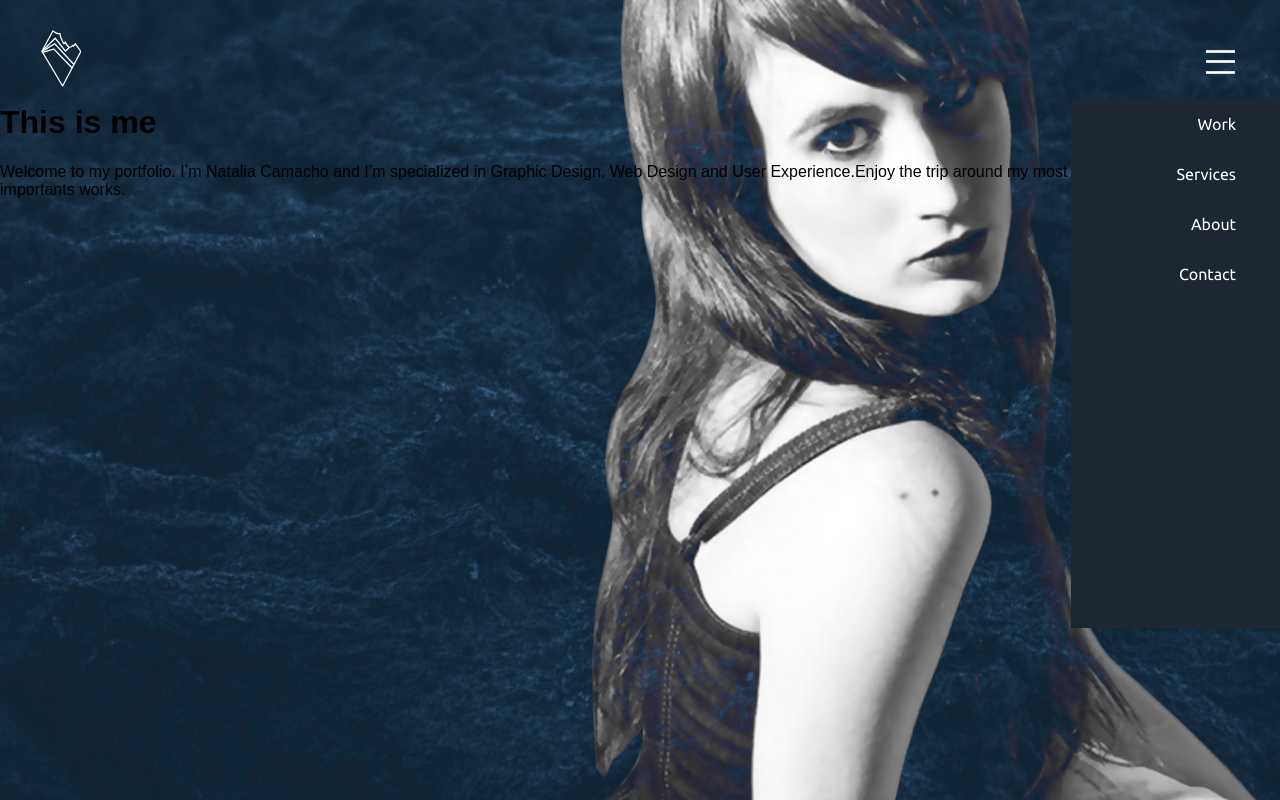
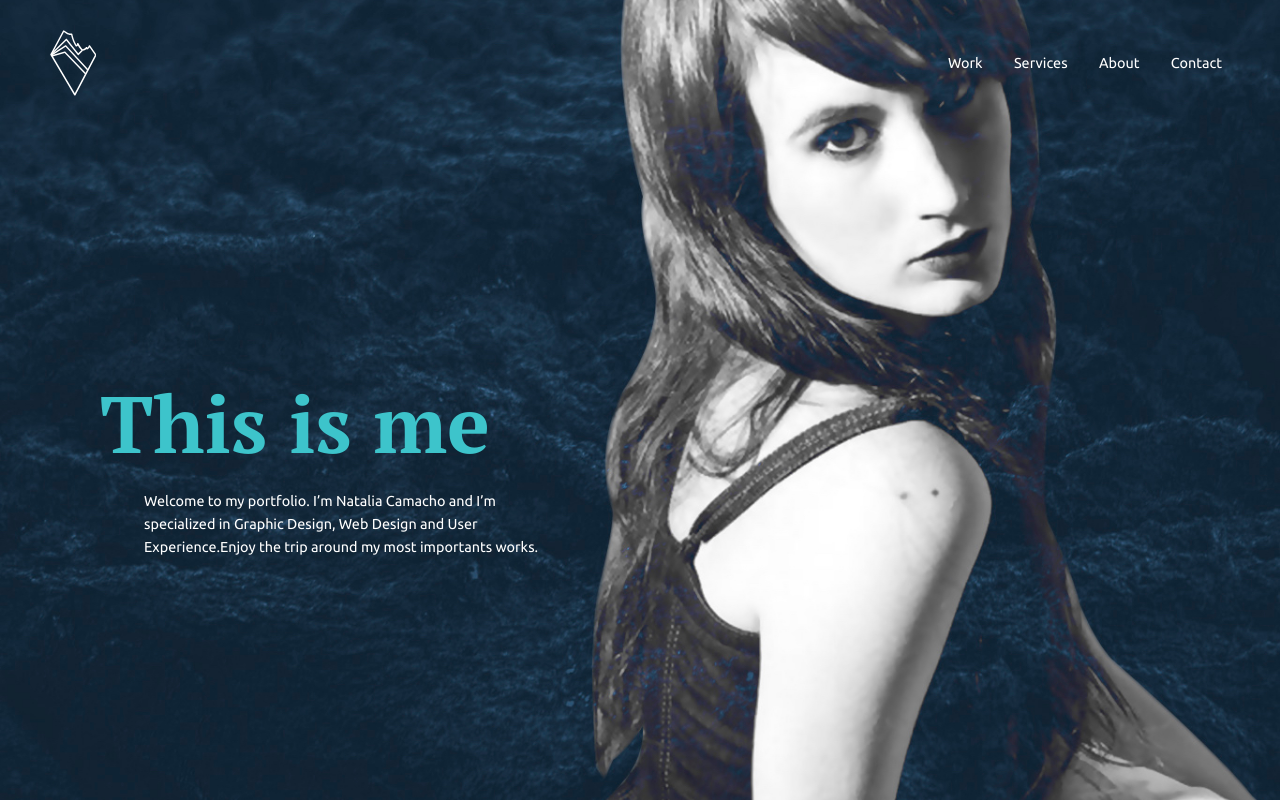
Before and after one commit to Naxtrico/personalportfolio, a website: page index.html in a window 1280 px wide. Drawn offline with Linux system fonts and the light colour scheme.

Commit message:
fixed desktop home

```diff
--- a/index.html
+++ b/index.html
@@ -19,8 +19,10 @@
 		<div class="menu_bar">
 			<a href="#"><img src="img/menu.svg" class="btn_menu"></a>
 			<a href="index.html"><img src="img/logo.svg" class="logo"></a>
-		</div>
+			</div>
+
 	<nav class="menu">
+
 			<ul class="menucontent">
 				<li><a href="">Work</a></li>
 				<li><a href="">Services</a></li>
@@ -29,10 +31,10 @@
 				</ul>
 		</nav>
 </header>
-<div class="introtextcontent">
-<section class="introtext">
+<section class="infotext">
     <h1>This is me</h1>
-    <p>Welcome to my portfolio. I’m Natalia Camacho and I’m specialized in Graphic Design, Web Design and User Experience.Enjoy the trip around my most importants works.</p></div>
+    <p>Welcome to my portfolio. I’m Natalia Camacho and I’m specialized in Graphic Design, Web Design and User Experience.Enjoy the trip around my most importants works.</p></section>
 </div>
 </body>
+
 </html>
--- a/src/sass/_fullscreen.scss
+++ b/src/sass/_fullscreen.scss
@@ -1,6 +1,7 @@
 .fullscreen{
 	background:url(../../img/fondothisisme.jpg) no-repeat center center fixed;
 	width: 100%;
+	height: 480px;
 	padding-bottom: 100%;
 	background-size: cover;
 }
--- a/src/sass/_home.scss
+++ b/src/sass/_home.scss
@@ -1,3 +1,12 @@
-.introtextcontent{
-	position:static;
+.infotext{
+	width: 657px;
+	height: 100%;
+	padding-top: 370px;
+	padding-left: 100px;
 }
+p{
+	padding-left:44px;
+	width: 402px;
+	color: #fff;
+
+}
--- a/src/sass/_nav.scss
+++ b/src/sass/_nav.scss
@@ -8,10 +8,14 @@ header{
 	position:static;
 
 }
+
 .btn_menu{
 	float: right;
 	padding-right: 45px;
 	padding-top: 50px;
+	background-color: #1C2731;
+	padding-left: 45px;
+	margin-bottom:2px;
 }
 
 .logo{
@@ -22,12 +26,13 @@ header{
 }
 .menucontent{
 	width: 125px;
-	height: 529px;
+	height: 480px;
 	background-color: #1C2731;
 	float: right;
 	text-align: right;
 	padding-right: 44px;
-	line-height: 50px;
+	line-height: 36px;
+	margin-top: -9px;
 	font-family: 'Ubuntu', sans-serif;
 	font-weight: 400;
 	z-index:4;
@@ -37,9 +42,72 @@ header{
 
 li{
 	list-style: none;
+	margin-top:20px;
 
 }
 a{
 	color: #fff;
 	text-decoration: none;
 }
+
+@media screen and (min-width: 1024px){
+	.menu_bar{
+		width:80px;
+		height:106px;
+		position:static;
+		float: left;
+	}
+	.btn_menu{
+		display:none;
+	}
+	.logo{
+		padding-left: 50px;
+		padding-top: 30px;
+		width: 46px;
+	}
+	.menucontent{
+		width: 374px;
+		height: 100%;
+		background: none;
+		float: right;
+		font-size: 0.9rem;
+
+	}
+	li{
+		list-style: none;
+		display: inline-block;
+		padding: 14px;
+		padding-top: 34px;
+	}
+}
+
+@media screen and (min-width: 768px){
+	.menu_bar{
+		width:80px;
+		height:106px;
+		position:static;
+		float: left;
+	}
+	.btn_menu{
+		display:none;
+	}
+	.logo{
+		padding-left: 50px;
+		padding-top: 30px;
+		width: 46px;
+	}
+	.menucontent{
+		width: 374px;
+		height: 100%;
+		background: none;
+		float: right;
+		font-size: 0.9rem;
+
+	}
+	li{
+		list-style: none;
+		display: inline-block;
+		padding: 14px;
+		padding-top: 34px;
+	}
+}
--- a/src/sass/_typography.scss
+++ b/src/sass/_typography.scss
@@ -0,0 +1,14 @@
+h1{
+	font-family: 'PT Serif', serif;
+	font-weight: 700;
+	font-size: 5rem;
+	color: #3DC4CB;
+	margin:0;
+}
+
+p{
+	font-family: 'Ubuntu', serif;
+	font-size: 0.9rem;
+	line-height: 23px;
+	font-weight:400px;
+}
```
Also changed, not shown: src/css/styles.css.
